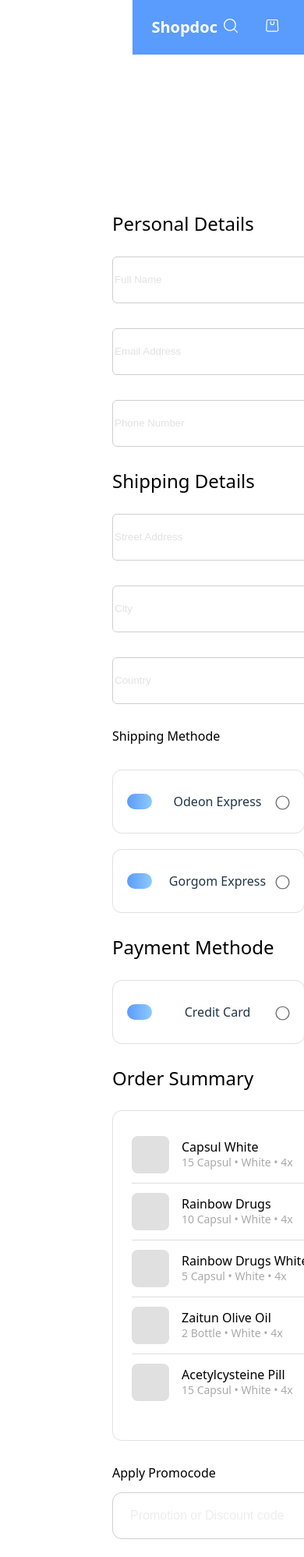
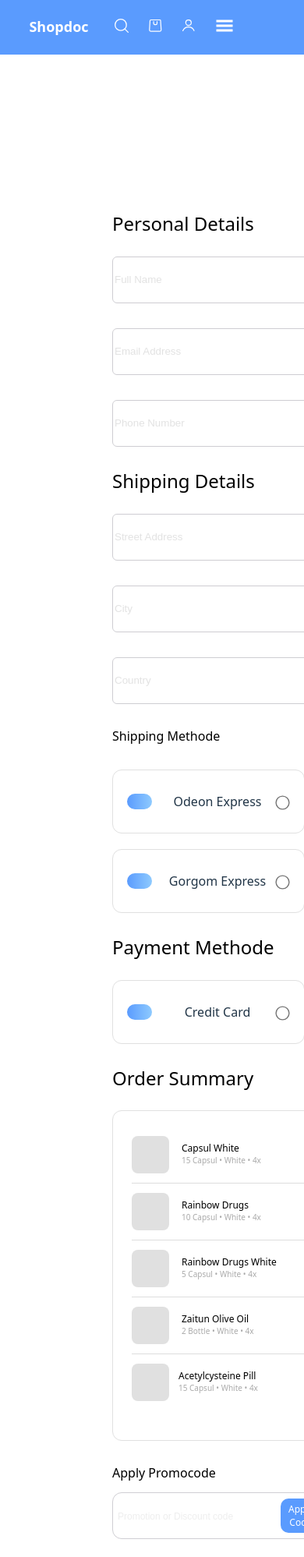
Before and after one commit to Dronchik09/medical-checkout-page, a React (Vite) app: page / in a window 390 px wide. Shown: the top 1997 px of the page at 78% size. Built offline with nearby package versions, Linux system fonts and the light colour scheme.

Commit message:
add initial files

```diff
--- a/src/components/Feature/Feature.module.css
+++ b/src/components/Feature/Feature.module.css
@@ -31,3 +31,8 @@ margin: 0;
 .featureTitle{
     margin-bottom: 0;
 }
+@media screen and (max-width: 768px) {
+    .featureContainer {
+    flex-direction: column;
+}
+}
--- a/src/components/Footer/Footer.module.css
+++ b/src/components/Footer/Footer.module.css
@@ -53,3 +53,18 @@ text-align: center;
     display: flex;
     row-gap: 16px;
 }
+@media screen and (max-width: 768px) {
+    .footer{
+        width: 320px;
+        padding: 0 12px;
+    }
+    .footerInfo{
+        flex-direction: column;
+        text-align: center;
+        margin-left: 0;
+        gap:32px;
+    }
+    .about{
+        display: block;
+    }
+}
--- a/src/components/Header/Header.module.css
+++ b/src/components/Header/Header.module.css
@@ -47,8 +47,7 @@
         justify-content: space-between;
         align-items: center;
         box-sizing: border-box;
-        left:43.7%;
-        width: 320px;
+        width: 100%;
     }
     .logo{
         flex: 1;
@@ -58,17 +57,21 @@
     .container{
         width: 320px;
         margin: 0;
-        padding: 0 24px;
+        padding: 0 12px;
     }
     .nav{
         display: none;
     }
     .icons{
-       gap:20px;
+       gap:10px;
     }
-    .burgerIcon{
-        opacity:1;
-        color: #fff;
-    }
+    .logo {
+    font-size: 18px;
+  }
+    .burgerIcon {
+        opacity: 1;
+    color: #fff;
+    font-size: 24px; /* Збільшено розмір іконки бургер меню */
+  }
 
 }
--- a/src/components/OrderSummary/OrderSummary.module.css
+++ b/src/components/OrderSummary/OrderSummary.module.css
@@ -158,3 +158,40 @@ font-size: 20px;
 line-height: 0.9;
 color: #fff;
 }
+@media screen and (max-width:768px) {
+  .promoInput {
+    width: 272px;
+    padding: 0 4px;
+  }
+  .promoInput input::placeholder {
+  color: #aaa;
+  font-size: 12px;
+}
+.promoInput button {
+  height: 44px;
+  padding: 0 10px;
+  border: none;
+  border-radius: 10px;
+  background: #5a9bfe;
+  color: #fff;
+  font-size: 12px;
+  font-weight: 500;
+  cursor: pointer;
+  margin-right: 4px;
+  margin-left: auto;
+}
+.item:last-child {
+  border-bottom: none;
+  gap:12px;
+}
+.name {
+font-size: 12px;
+}
+.details{
+  font-size:10px;
+}
+.promoInput{
+  gap:0;
+  padding: 4px;
+}
+}
```
